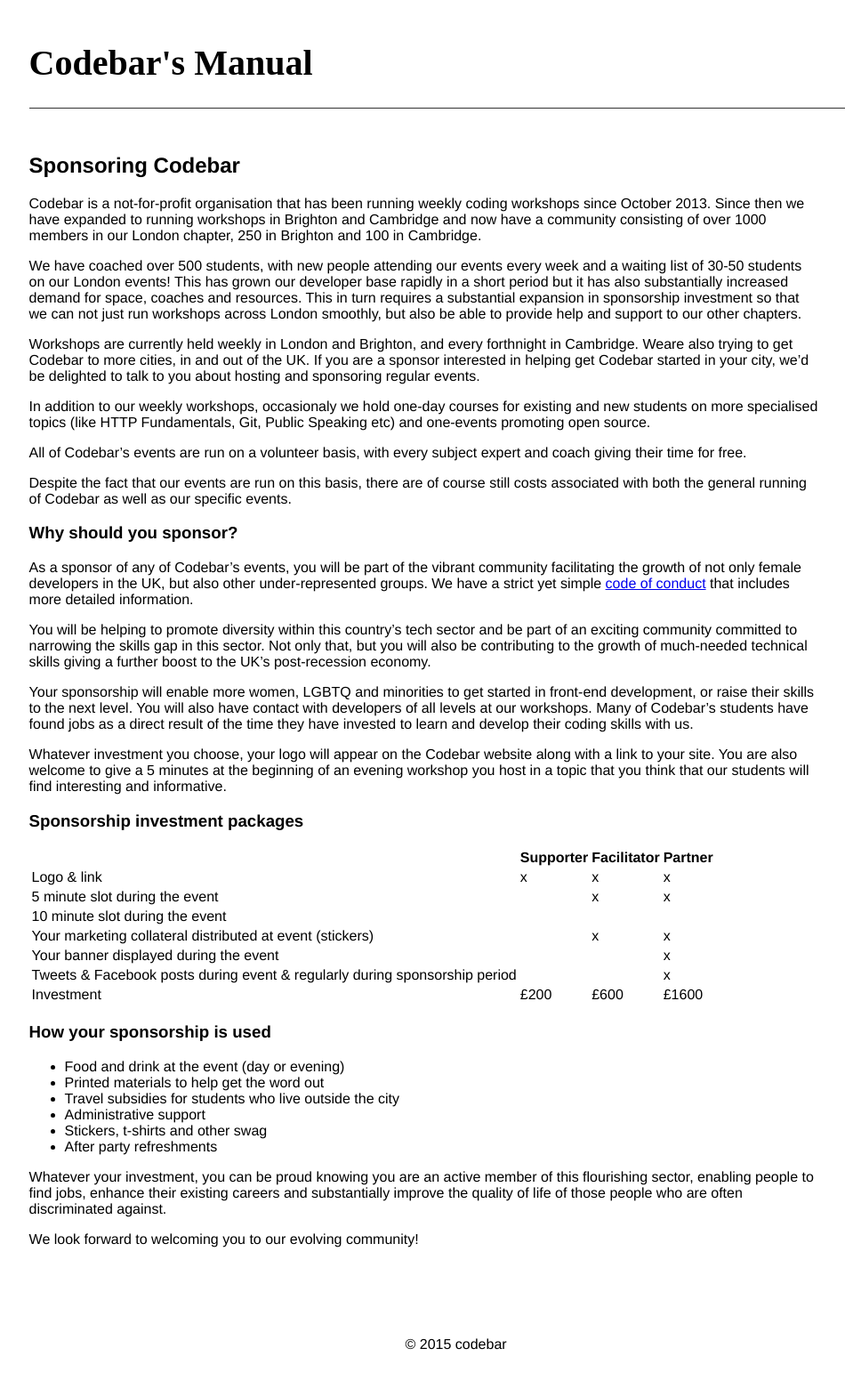
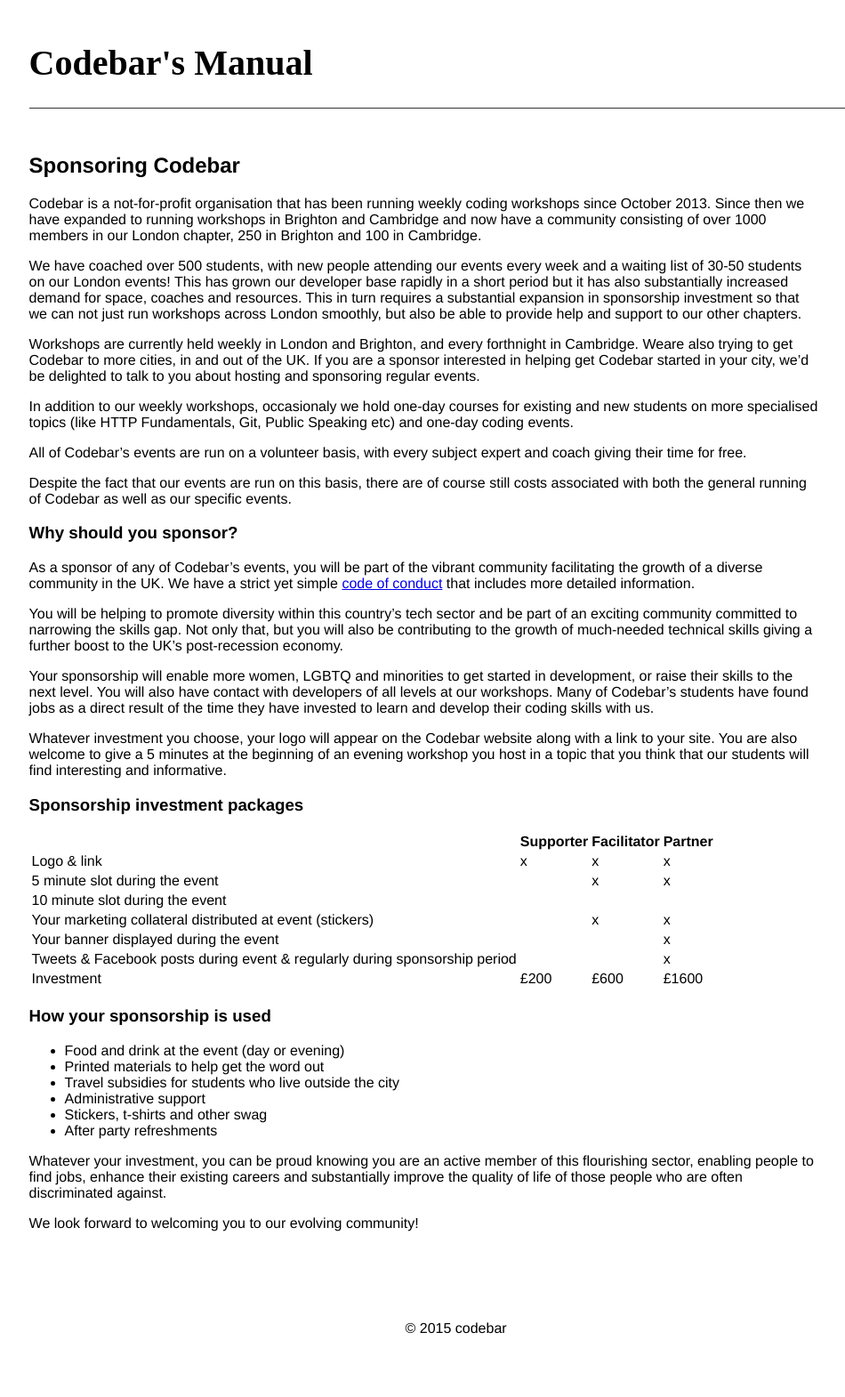
Before and after one commit to codebar/manual, a Jekyll site: the page built from _posts/2014-12-19-becoming-a-sponsor.md, in a window 1280 px wide. Shown: the whole page at 89% size, without its empty margins (163-1113 px from the left). Built offline with Jekyll 4.4.1, drawn with Linux system fonts in a browser that asks for light colours; Markdown is read by kramdown in place of the engine named in the settings.

Commit message:
adjustments

```diff
--- a/_posts/2014-12-19-becoming-a-sponsor.md
+++ b/_posts/2014-12-19-becoming-a-sponsor.md
@@ -9,7 +9,7 @@
 
 Workshops are currently held weekly in London and Brighton, and every forthnight in Cambridge. Weare also trying to get Codebar to more cities, in and out of the UK. If you are a sponsor interested in helping get Codebar started in your city, we'd be delighted to talk to you about hosting and sponsoring regular events.
 
-In addition to our weekly workshops, occasionaly we hold one-day courses for existing and new students on more specialised topics (like HTTP Fundamentals, Git, Public Speaking etc) and one-events promoting open source.
+In addition to our weekly workshops, occasionaly we hold one-day courses for existing and new students on more specialised topics (like HTTP Fundamentals, Git, Public Speaking etc) and one-day coding events.
 
 All of Codebar’s events are run on a volunteer basis, with every subject expert and coach giving their time for free.
 
@@ -17,11 +17,11 @@
 
 ### Why should you sponsor?
 
-As a sponsor of any of Codebar’s events, you will be part of the vibrant community facilitating the growth of not only female developers in the UK, but also other under-represented groups. We have a strict yet simple [code of conduct](http://codebar.io/code-of-conduct) that includes more detailed information.
+As a sponsor of any of Codebar’s events, you will be part of the vibrant community facilitating the growth of a diverse community in the UK. We have a strict yet simple [code of conduct](http://codebar.io/code-of-conduct) that includes more detailed information.
 
-You will be helping to promote diversity within this country’s tech sector and be part of an exciting community committed to narrowing the skills gap in this sector. Not only that, but you will also be contributing to the growth of much-needed technical skills giving a further boost to the UK’s post-recession economy.
+You will be helping to promote diversity within this country’s tech sector and be part of an exciting community committed to narrowing the skills gap. Not only that, but you will also be contributing to the growth of much-needed technical skills giving a further boost to the UK’s post-recession economy.
 
-Your sponsorship will enable more women, LGBTQ and minorities to get started in front-end development, or raise their skills to the next level. You will also have contact with developers of all levels at our workshops. Many of Codebar’s students have found jobs as a direct result of the time they have invested to learn and develop their coding skills with us.
+Your sponsorship will enable more women, LGBTQ and minorities to get started in development, or raise their skills to the next level. You will also have contact with developers of all levels at our workshops. Many of Codebar’s students have found jobs as a direct result of the time they have invested to learn and develop their coding skills with us.
 
 Whatever investment you choose, your logo will appear on the Codebar website along with a link to your site. You are also welcome to give a 5 minutes at the beginning of an evening workshop you host in a topic that you think that our students will find interesting and informative.
 
```
